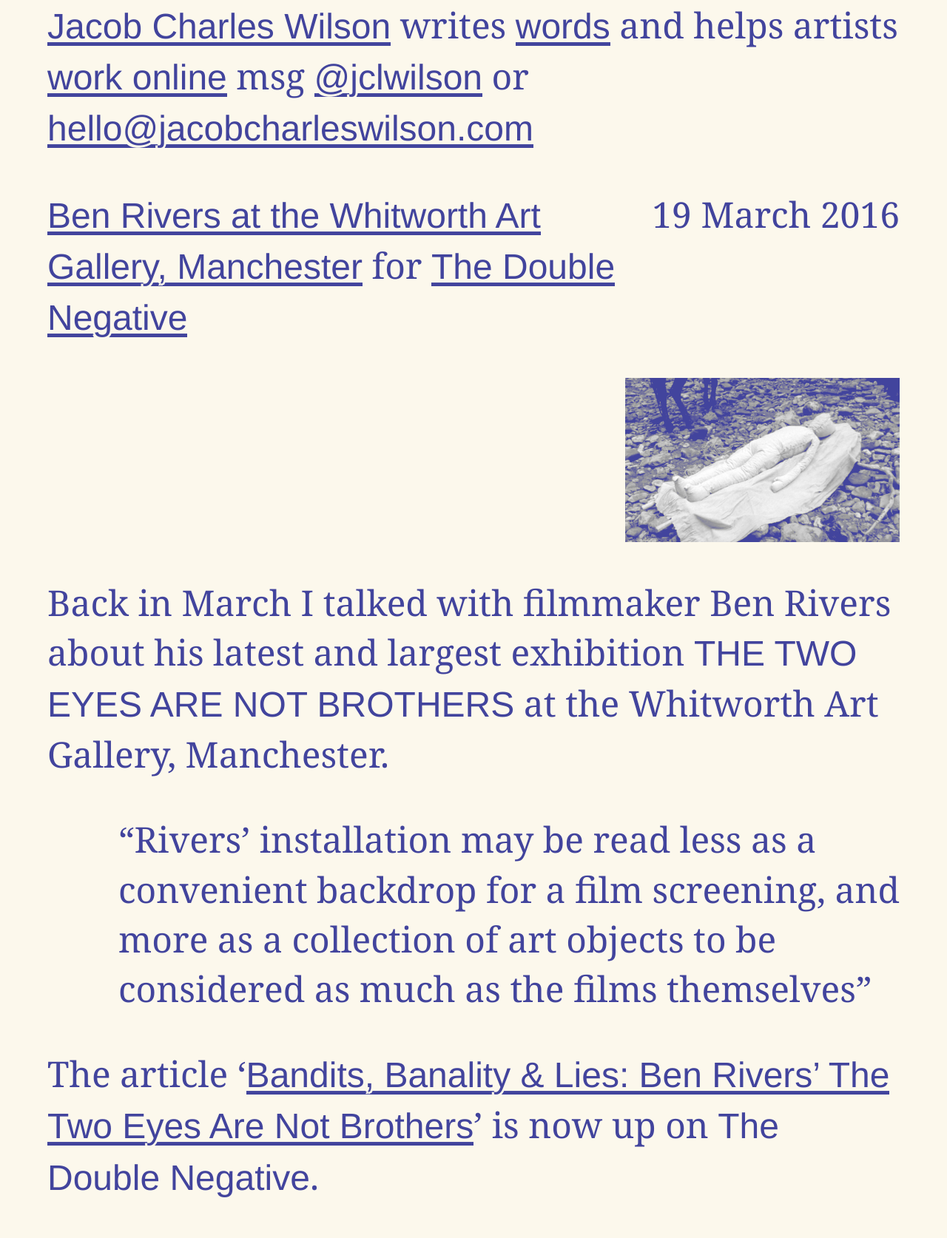
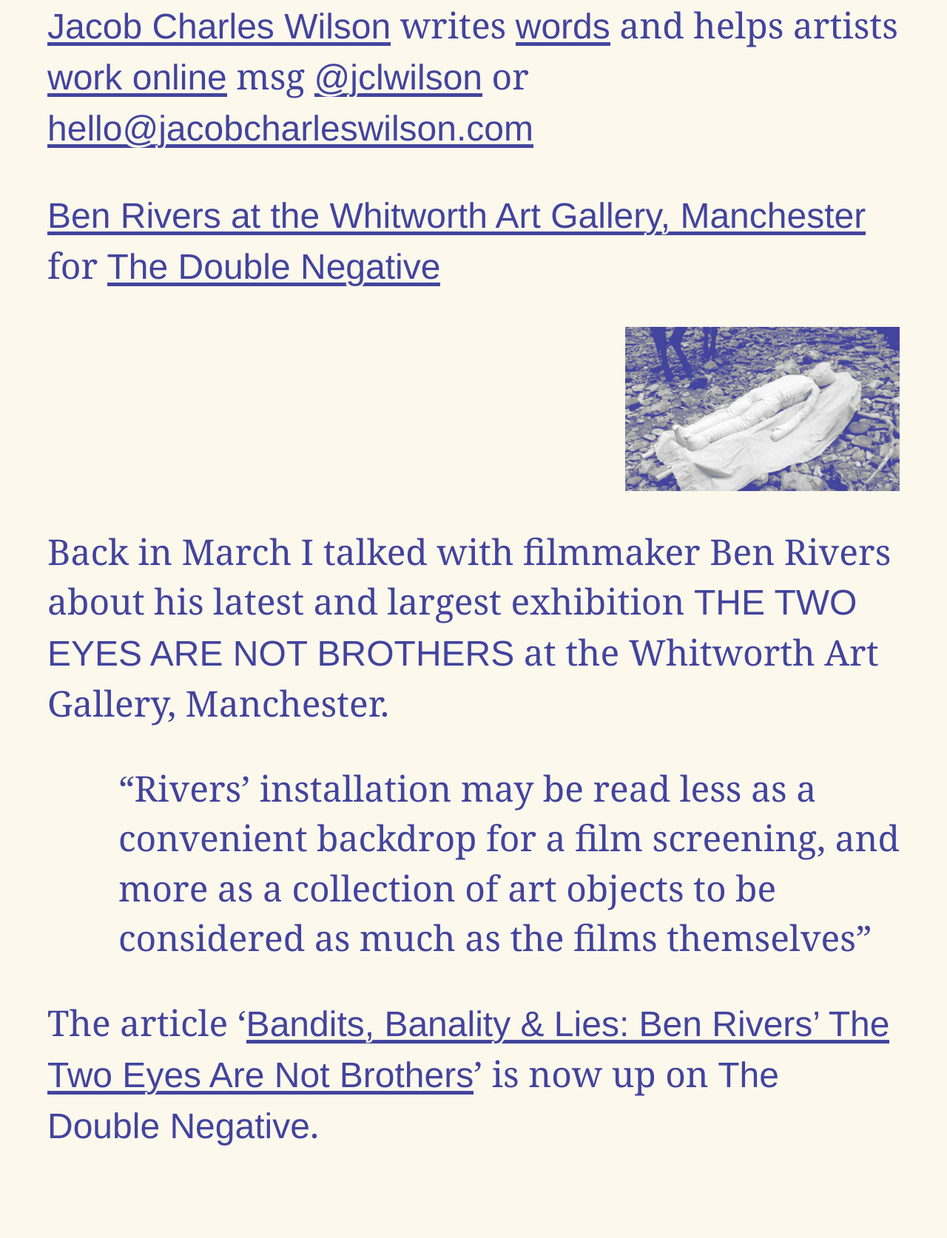
Before and after one commit to jclwilson/jclwilson.github.io, a Jekyll site: the page built from _posts/2016-03-19-ben-rivers-at-the-whitworth-art-gallery.md, in a window 1280 px wide. Shown: the whole page at 74% size. Built offline with Jekyll 4.4.1, drawn with Linux system fonts in a browser that asks for light colours; some web fonts are replaced; after the commit the page ends 1605 px from its top, so only the background shows below that.

Commit message:
Removes post-date from front end

```diff
--- a/_includes/main.css
+++ b/_includes/main.css
@@ -99,7 +99,7 @@ figcaption {
         display: flex;
         justify-content: space-between;
     }
-    .post__header-wrap {flex:1; max-width: 70%;}
+    .post__header-wrap {flex:1;}
     .post__published:before {content:none;}
     .post__carousel {display:flex; flex-direction: row-reverse; justify-content: space-between; flex-wrap: wrap;}
     .post__lead {width: 29vw;}
--- a/_includes/post_header.html
+++ b/_includes/post_header.html
@@ -1,4 +1,3 @@
 <span class="post__header-wrap">{% if page.article_category %}{{ page.article_category | append: ': ' }}{% endif %}<h1 class="post__title"><a class="post__link" href="{{ page.url }}">{{ page.title }}</a></h1>{% if page.publisher %} for <cite class="post__publisher">{% if page.publisher_url %}<a class="post__publisher-link" href="{{ page.publisher_url }}">{% endif %}{{ page.publisher }}{% if page.publisher_url %}</a>{% endif %}</cite>
 {% endif %}
 </span>
-<time datetime="{{ page.date | date: '%F' }}" class="post__published">{{ page.date | date: "%-d %B %Y"}}</time>
```
